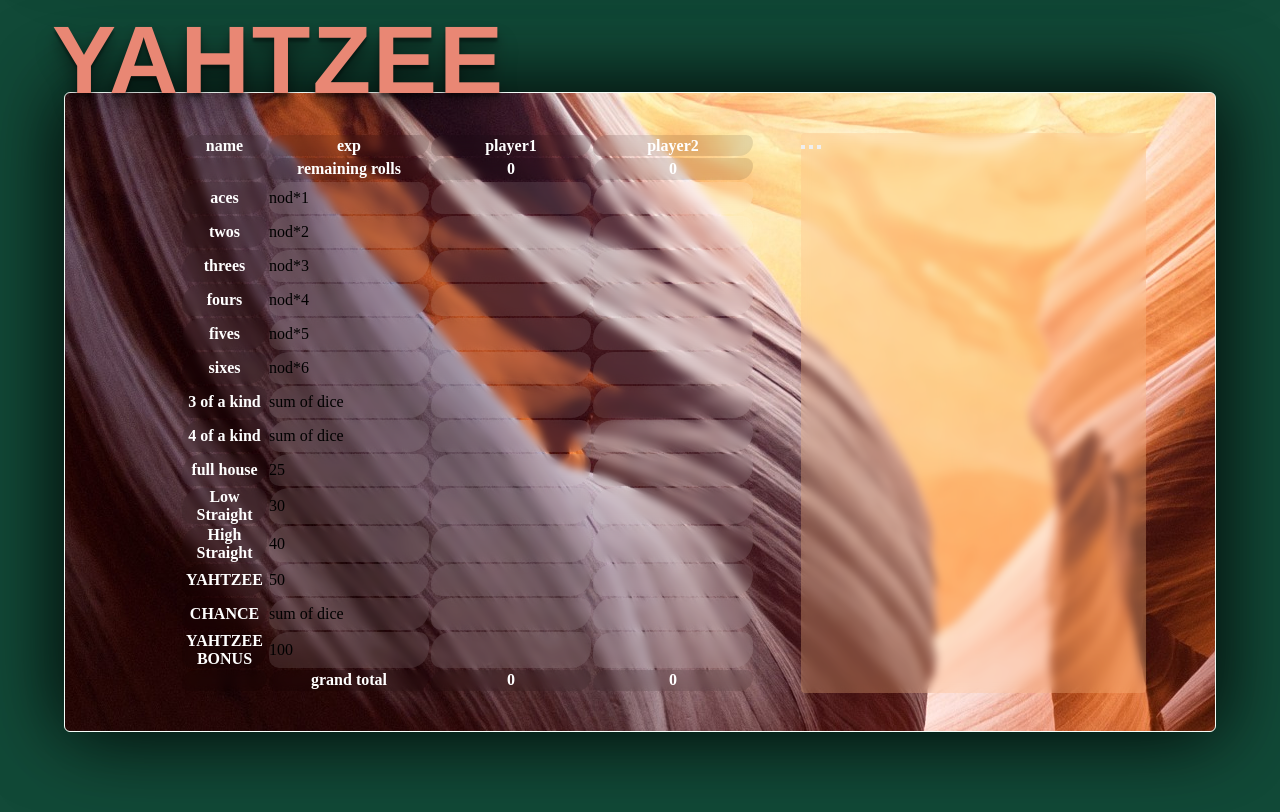
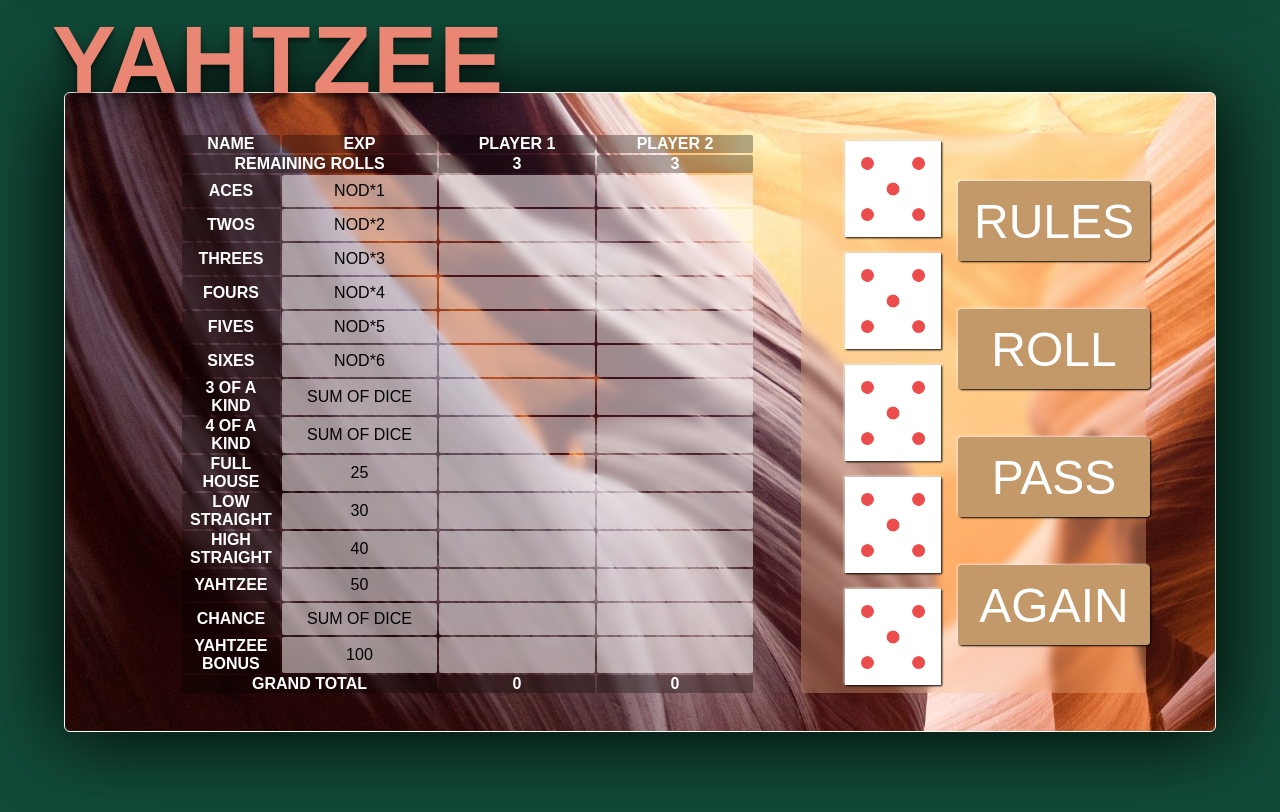
Before and after one commit to HegedusAlexandra/small_projects, a plain HTML site: page index.html in a window 1280 px wide. Shown: the part 3220-4032 px from the top of the page. Drawn offline with Linux system fonts and the light colour scheme; a web font is replaced by a local one.

Commit message:
started js

```diff
--- a/index.css
+++ b/index.css
@@ -696,6 +696,10 @@
 }
 
 .y--playground {
+  display: flex;
+  flex-direction: row;
+  justify-content: space-evenly;
+  align-content: center;
   position: relative;
   background-color: #ffbf8a4d;
   backdrop-filter: blur(4px);
@@ -707,16 +711,126 @@
 }
 
 th {
-  background-color: rgba(0, 0, 0, 0.1);
+  background-color: rgba(0, 0, 0, 0.3);
   backdrop-filter: blur(4px);
   color: rgb(255, 255, 255);
-  border-radius: 20px 10px 20px 10px;
+  border-radius: 2px;
+  text-transform: uppercase;
+  padding-right: 1vh;
+  padding-left: 1vh;
+  font-family: "Nunito", sans-serif;
 }
 
 td {
-  background-color: rgba(255, 255, 255, 0.1);
+  background-color: rgba(255, 255, 255, 0.5);
   backdrop-filter: blur(4px);
-  border-radius: 20px 10px 20px 10px;
+  border-radius: 2px;
   width: 160px;
   height: 4vh;
+  color: #000000;
+  text-transform: uppercase;
+  padding-right: 1vh;
+  padding-left: 1vh;
+  font-family: "Nunito", sans-serif;
+  text-align: center;
 }
+
+.dicecontainer,
+.buttoncontainer {
+  display: flex;
+  flex-direction: column;
+  justify-content: center;
+  align-items: center;
+
+  width: 40%;
+}
+
+.y--dice {
+  height: 12vh;
+  width: 12vh;
+  margin: 1vh;
+  box-shadow: 1px 1px 2px #000000, -1px -1px 2px rgba(255, 255, 255, 0.685);
+}
+
+.y--btn {
+  height: 10vh;
+  width: 24vh;
+  margin: 3vh;
+
+  border: none;
+  outline: none;
+  color: #fff;
+  font-size: 6vh;
+  background: #c39969;
+  cursor: pointer;
+  position: relative;
+  z-index: 0;
+  border-radius: 4px;
+  box-shadow: 1px 1px 2px #000000, -1px -1px 2px rgba(255, 255, 255, 0.685);
+}
+
+.y--btn:before {
+  content: "";
+  background: linear-gradient(
+    45deg,
+    #ff0000,
+    #ff7300,
+    #fffb00,
+    #ffffff,
+    #747474,
+    #ff0000,
+    #ff7300,
+    #fffb00,
+    #ffffff,
+    #585858,
+    #ff0000
+  );
+  position: absolute;
+  top: -2px;
+  left: -2px;
+  background-size: 400%;
+  z-index: -1;
+  filter: blur(5px);
+  width: calc(100% + 4px);
+  height: calc(100% + 4px);
+  animation: glowing 20s linear infinite;
+  opacity: 0;
+  transition: opacity 0.3s ease-in-out;
+  border-radius: 4px;
+}
+
+.y--btn:active {
+  color: #000000;
+}
+
+.y--btn:active:after {
+  background: transparent;
+}
+
+.y--btn:hover:before {
+  opacity: 1;
+}
+
+.y--btn:after {
+  z-index: -1;
+  content: "";
+  position: absolute;
+  width: 100%;
+  height: 100%;
+  background: #c39969;
+  border-radius: 4px;
+  left: 0;
+  top: 0;
+}
+
+@keyframes glowing {
+  0% {
+    background-position: 0 0;
+  }
+  50% {
+    background-position: 400% 0;
+  }
+  100% {
+    background-position: 0 0;
+  }
+}
--- a/index.html
+++ b/index.html
@@ -97,34 +97,25 @@
             <tr>
               <th>name</th>
               <th>exp</th>
-              <th>player1</th>
-              <th>player2</th>
-            </tr>
-
-            <tr>
-              <th></th>
-              <th>remaining rolls</th>
-              <th>0</th>
-              <th>0</th>
+              <th>player 1</th>
+              <th>player 2</th>
             </tr>
           </tbody>
         </table>
       </div>
       <div class="y--playground">
-        <div class="explanation"></div>
-        <div class="elements">
-          <div class="dicecontainer">
-            <div class="y--dice"></div>
-            <div class="y--dice"></div>
-            <div class="y--dice"></div>
-            <div class="y--dice"></div>
-            <div class="y--dice"></div>
-          </div>
-          <div class="buttoncontainer">
-            <button class="y--roll"></button>
-            <button class="y--pass"></button>
-            <button class="y--again"></button>
-          </div>
+        <div class="dicecontainer">
+          <img class="y--dice dice--0" src="dice-5.png" alt="Playing dice" />
+          <img class="y--dice dice--1" src="dice-5.png" alt="Playing dice" />
+          <img class="y--dice dice--2" src="dice-5.png" alt="Playing dice" />
+          <img class="y--dice dice--3" src="dice-5.png" alt="Playing dice" />
+          <img class="y--dice dice--4" src="dice-5.png" alt="Playing dice" />
+        </div>
+        <div class="buttoncontainer">
+          <button class="y--btn y--rules">RULES</button>
+          <button class="y--btn y--roll">ROLL</button>
+          <button class="y--btn y--pass">PASS</button>
+          <button class="y--btn y--again">AGAIN</button>
         </div>
       </div>
     </div>
--- a/index.js
+++ b/index.js
@@ -447,6 +447,8 @@
 
 // Yahtzee
 
+// generate table
+
 const y_table = [
   { name: "aces", count: "nod*1" },
   { name: "twos", count: "nod*2" },
@@ -470,8 +472,30 @@
 ];
 
 const tbody = document.querySelector("tbody");
+const ybtnRoll = document.querySelector(".y--roll");
+const ydiceEls = document.querySelectorAll(".y--dice");
+const yPlayer0Roll = document.querySelector(".y--player--0--roll");
+const yPlayer1Roll = document.querySelector(".y--player--1--roll");
 
 function table(arr) {
+  const rowtableRR = document.createElement("tr");
+  const datatablenameRR = document.createElement("th");
+  const datatableplayer0RR = document.createElement("th");
+  const datatableplayer1RR = document.createElement("th");
+
+  datatablenameRR.textContent = "remaining rolls";
+  datatablenameRR.colSpan = "2";
+  datatableplayer0RR.textContent = 3;
+  datatableplayer1RR.textContent = 3;
+  datatableplayer0RR.classList.add("y--player--0--roll");
+  datatableplayer1RR.classList.add("y--player--1--roll");
+
+  rowtableRR.appendChild(datatablenameRR);
+  rowtableRR.appendChild(datatableplayer0RR);
+  rowtableRR.appendChild(datatableplayer1RR);
+
+  tbody.appendChild(rowtableRR);
+
   for (let i = 0; i < arr.length; i++) {
     const rowtable = document.createElement("tr");
     const headtable = document.createElement("th");
@@ -493,16 +517,15 @@
   }
 
   const rowtableGT = document.createElement("tr");
-  const headtableGT = document.createElement("th");
   const datatablenameGT = document.createElement("th");
   const datatableplayer0GT = document.createElement("th");
   const datatableplayer1GT = document.createElement("th");
 
   datatablenameGT.textContent = "grand total";
+  datatablenameGT.colSpan = "2";
   datatableplayer0GT.textContent = 0;
   datatableplayer1GT.textContent = 0;
 
-  rowtableGT.appendChild(headtableGT);
   rowtableGT.appendChild(datatablenameGT);
   rowtableGT.appendChild(datatableplayer0GT);
   rowtableGT.appendChild(datatableplayer1GT);
@@ -511,3 +534,10 @@
 }
 
 table(y_table);
+
+ybtnRoll.addEventListener("click", function () {
+  for (let i = 0; i < ydiceEls.length; i++) {
+    const dice = Math.trunc(Math.random() * 6) + 1;
+    ydiceEls[i].src = `dice-${dice}.png`;
+  }
+});
```
